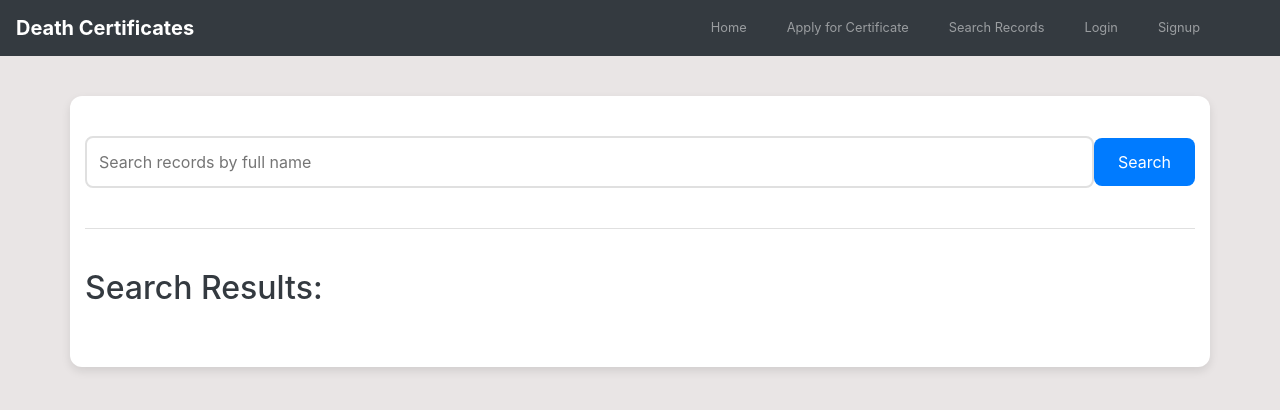
After one commit to Unique-01/Death-Certificate-Generator, a Django app: page /search-records/ in a window 1280 px wide. The commit adds this page. Shown: the top 410 px of the page. Run offline with Django 4.2, Linux system fonts and the light colour scheme; parts of the project's set-up code (start-up, migrations or seed data) failed here and were passed over; some libraries are stand-ins or nearby versions.

Commit message:
add records search functionality

```diff
--- a/certificate_app/admin.py
+++ b/certificate_app/admin.py
@@ -1,6 +1,6 @@
 from django.contrib import admin
-from .models import Certificate
+from .models import DeathRecord
 
 # Register your models here.
 
-admin.site.register(Certificate)
+admin.site.register(DeathRecord)
--- a/certificate_app/static/style.css
+++ b/certificate_app/static/style.css
@@ -243,6 +243,137 @@ body {
     background-color: #ffab00;
 }
 
+/* styles.css */
+body {
+    font-family: 'Helvetica Neue', sans-serif;
+    background-color: #f8f9fa;
+    margin: 0;
+    padding: 0;
+}
+
+.container {
+    max-width: 800px;
+    margin: 0 auto;
+    padding: 40px;
+    background-color: #ffffff;
+    box-shadow: 0px 4px 10px rgba(0, 0, 0, 0.1);
+    border-radius: 12px;
+    margin-top: 40px;
+}
+
+form {
+    display: flex;
+    align-items: center;
+    margin-bottom: 40px;
+}
+
+input[type="text"] {
+    flex: 1;
+    padding: 12px;
+    border: 2px solid #e0e0e0;
+    border-radius: 8px;
+    font-size: 16px;
+    transition: border-color 0.3s;
+    outline: none;
+}
+
+input[type="text"]:focus {
+    border-color: #007bff;
+}
+
+button[type="submit"] {
+    background-color: #007bff;
+    color: #ffffff;
+    border: none;
+    padding: 12px 24px;
+    border-radius: 8px;
+    cursor: pointer;
+    font-size: 16px;
+    transition: background-color 0.3s;
+}
+
+button[type="submit"]:hover {
+    background-color: #0056b3;
+}
+
+.results {
+    border-top: 1px solid #e0e0e0;
+    padding-top: 40px;
+    margin-top: 40px;
+}
+
+.results h2 {
+    font-size: 32px;
+    margin-bottom: 20px;
+    color: #343a40;
+}
+
+.record {
+    padding: 20px;
+    border: 1px solid #e0e0e0;
+    border-radius: 12px;
+    margin-bottom: 20px;
+    display: flex;
+    justify-content: space-between;
+    align-items: center;
+    transition: background-color 0.2s, transform 0.2s;
+    cursor: pointer;
+}
+
+.record:hover {
+    background-color: #f8f9fa;
+    transform: translateY(-3px);
+}
+
+.record img {
+    max-width: 150px;
+    border: 1px solid #e0e0e0;
+    border-radius: 8px;
+}
+
+.record-details {
+    flex: 1;
+    margin-left: 20px;
+}
+
+.record-details h3 {
+    margin: 0;
+    font-size: 24px;
+    margin-bottom: 10px;
+    color: #343a40;
+}
+
+.record-details p {
+    margin: 0;
+    font-size: 18px;
+    color: #6c757d;
+}
+
+.download-button {
+    background-color: #28a745;
+    color: #ffffff;
+    border: none;
+    padding: 4px 10px;
+    border-radius: 8px;
+    cursor: pointer;
+    transition: background-color 0.3s;
+    text-decoration: none;
+    display: inline-block;
+}
+
+.download-button::before {
+    content: '\2193';
+    font-size: 16px;
+    margin-right: 8px;
+}
+
+.download-button:hover {
+    background-color: #218838;
+    text-decoration: none;
+    color: wheat;
+}
+
+
 /* Responsive adjustments */
 @media (max-width: 768px) {
     .features {
--- a/certificate_app/templates/base.html
+++ b/certificate_app/templates/base.html
@@ -36,15 +36,19 @@
                         <a class="nav-link" href="{% url 'certificate_form' %}">Apply for Certificate</a>
                     </li>
                     <li class="nav-item">
-                        <a class="nav-link" href="">Search Records</a>
+                        <a class="nav-link" href="{% url 'search_records' %}">Search Records</a>
                     </li>
                     {% if not user.is_authenticated %}
                         <li class="nav-item">
-                            <a class="nav-link" href="">Login</a>
+                            <a class="nav-link" href="{% url 'auth_login' %}">Login</a>
                         </li>
                         <li class="nav-item">
-                            <a class="nav-link" href="">Signup</a>
+                            <a class="nav-link" href="{% url 'registration_register' %}">Signup</a>
                         </li>
+                    {% else %}
+                    <li class="nav-item">
+                        <a class="nav-link" href="{% url 'registration_register' %}">Signup</a>
+                    </li>
                     {% endif %}
                 </ul>
             </div>
--- a/certificate_app/templates/homepage.html
+++ b/certificate_app/templates/homepage.html
@@ -5,8 +5,8 @@
         <div class="hero-content">
             <h1>Welcome to Death Certificate Services</h1>
             <p>We are here to assist you with applying for death certificates and searching existing records.</p>
-            <a href="" class="cta-button">Apply Now</a>
-            <a href="" class="cta-button">Search Records</a>
+            <a href="{% url 'certificate_form' %}" class="cta-button">Apply Now</a>
+            <a href="{% url 'search_records' %}" class="cta-button">Search Records</a>
         </div>
     </section>
     <section class="features">
--- /dev/null
+++ b/certificate_app/templates/search.html
@@ -0,0 +1,25 @@
+{% extends "base.html" %}
+{% block body %}
+    <div class="container">
+        <form action="" method="get">
+            <input type="text" name="q" placeholder="Search records by full name">
+            <button type="submit">Search</button>
+        </form>
+        <div class="results">
+            <h2>Search Results:</h2>
+            {% for record in search_query %}
+                <div class="record">
+                    <img src="{{ record.image.url }}"
+                         alt="Death certificate"
+                         height=""
+                         width="">
+                    <div class="record-details">
+                        <h3 class="text-capitalize">{{ record.deceased_name }}</h3>
+                        <p>Generated on:&nbsp;{{ record.timestamp }}</p>
+                        <a href="{{ record.image.url }}" class="download-button" download>Download Certificate</a>
+                    </div>
+                </div>
+            {% endfor %}
+        </div>
+    </div>
+{% endblock body %}
--- a/certificate_app/urls.py
+++ b/certificate_app/urls.py
@@ -3,5 +3,6 @@ from . import views
 
 urlpatterns = [
     path('',views.HomepageView.as_view(),name='home'),
-    path('generate_certificate/',views.generate_certificate,name='certificate_form')
+    path('generate_certificate/',views.generate_certificate,name='certificate_form'),
+    path('search-records/',views.search_records,name='search_records'),
 ]
--- a/certificate_app/views.py
+++ b/certificate_app/views.py
@@ -1,6 +1,6 @@
-from django.shortcuts import render,redirect
+from django.shortcuts import render, redirect
 from .forms import CertificateForm
-from .models import Certificate
+from .models import DeathRecord
 from django.core.files.base import ContentFile
 from django.views import generic
 from django.contrib.auth.decorators import login_required
@@ -8,14 +8,16 @@ from .certificate_generator import update_certificate_template
 import cv2
 import os
 from django.conf import settings
+from django.db.models import Q
+
 
 # Create your views here.
-template_image = cv2.imread(os.path.join(settings.STATIC_ROOT,'death-certificate-template-36.png'))
+template_image = cv2.imread(os.path.join(
+    settings.STATIC_ROOT, 'death-certificate-template-36.png'))
 
 
 class HomepageView(generic.TemplateView):
     template_name = 'homepage.html'
-
 
 
 @login_required
@@ -23,15 +25,27 @@ def generate_certificate(request):
     form = CertificateForm
     updated_template = None
     if request.method == 'POST':
-        form = CertificateForm(request.POST,request.FILES)
+        form = CertificateForm(request.POST, request.FILES)
         if form.is_valid():
             user_data = form.cleaned_data
-            updated_template = update_certificate_template(template_image, user_data)
-            ret,buf = cv2.imencode('.png',updated_template)
+            updated_template = update_certificate_template(
+                template_image, user_data)
+            ret, buf = cv2.imencode('.png', updated_template)
             image = ContentFile(buf.tobytes())
-            certificate = Certificate(user=request.user,title=f"{user_data['full_name']}-{user_data['death_date']}",evidence_of_death=user_data['evidence_of_death'])
-            certificate.image.save(f"{user_data['full_name']}-{user_data['death_date']}.png", image)
+            certificate = DeathRecord(user=request.user, deceased_name=user_data['full_name'], evidence_of_death=user_data['evidence_of_death'],
+                                      death_date=user_data['death_date'], date_of_birth=user_data['date_of_birth'], death_location=user_data['death_location'])
+            certificate.image.save(
+                f"{user_data['full_name']}-{user_data['death_date']}.png", image)
             certificate.save()
             return redirect('certificate_form')
 
-    return render(request,'certificate_form.html',{'form':form,'updated_template':updated_template})
+    return render(request, 'certificate_form.html', {'form': form, 'updated_template': updated_template})
+
+
+def search_records(request):
+    query = request.GET.get('q')
+    search_query = None
+    if query:
+        search_query = DeathRecord.objects.filter(deceased_name__iexact=query)
+
+    return render(request,'search.html',{'search_query':search_query})
```
Also changed, not shown: certificate_app/models.py (+6 -3 lines), certificate_app/migrations/0004_deathrecord_delete_certificate.py (added).
